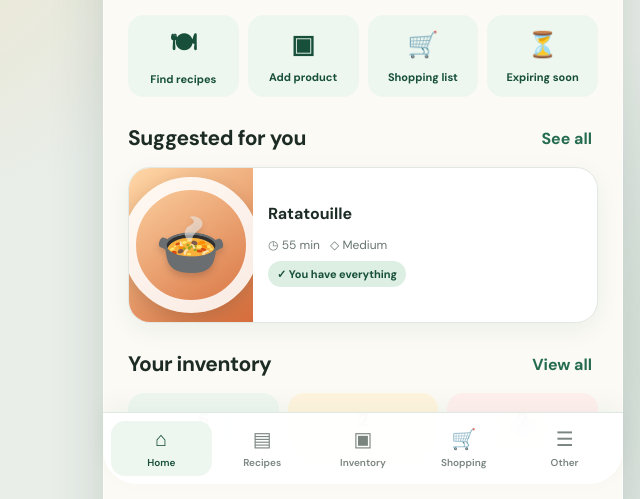
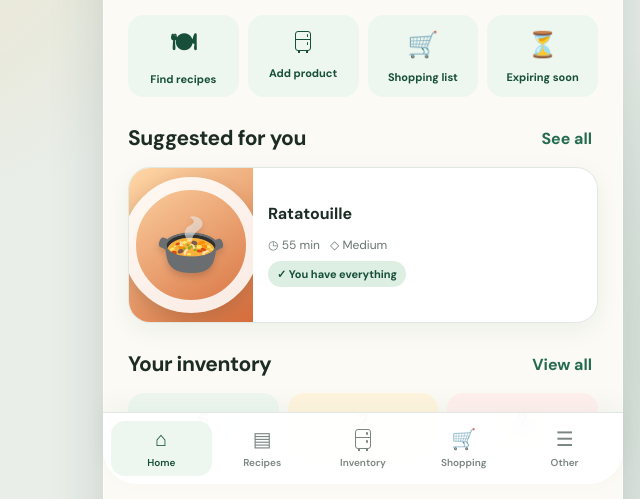
Before and after one commit to ipm-group-2/kitchen-assistant-prototype, a plain HTML site: page index.html in a window 1280 px wide. Shown: the part 286-785 px from the top of the page, 277-917 px from the left. Drawn offline with Linux system fonts and the light colour scheme.

Commit message:
Remove scenario labels and add refrigerator icon

```diff
--- a/app.js
+++ b/app.js
@@ -51,7 +51,7 @@ function resetState(showMessage = false) {
   stopTimer();
   route = 'home'; history = []; activeRecipe = null; cookStep = 0;
   render();
-  if (showMessage) showToast('Prototype reset — all scenarios are ready.');
+  if (showMessage) showToast('Prototype reset and ready to use.');
 }
 
 function go(next, push = true) {
@@ -89,7 +89,7 @@ function renderHome() {
     <div class="search-wrap"><input class="search" id="homeSearch" placeholder="Search recipes or ingredients…" aria-label="Search recipes or ingredients"></div>
     <div class="quick-grid">
       <button class="quick-action" data-route="recipes"><span>🍽</span>Find recipes</button>
-      <button class="quick-action" data-route="inventory"><span>▣</span>Add product</button>
+      <button class="quick-action" data-route="inventory"><span class="fridge-icon" aria-hidden="true"><i></i></span>Add product</button>
       <button class="quick-action" data-route="shopping"><span>🛒</span>Shopping list</button>
       <button class="quick-action" id="expiryShortcut"><span>⏳</span>Expiring soon</button>
     </div>
@@ -122,7 +122,7 @@ function renderInventory() {
   if (sort === 'expiry') items.sort((a,b) => a.days - b.days);
   if (sort === 'name') items.sort((a,b) => a.name.localeCompare(b.name));
   screen.innerHTML = `
-    <p class="eyebrow">Scenario 1</p><h1>Inventory</h1><p class="subtitle">Track what you have and use it before it expires.</p>
+    <h1>Inventory</h1><p class="subtitle">Track what you have and use it before it expires.</p>
     <div class="search-wrap"><input class="search" id="inventorySearch" value="${escapeHtml(inventoryQuery)}" placeholder="Search ingredients…"></div>
     <div class="toolbar">
       ${['All','Vegetables','Dairy','Pantry','Expiring'].map(x => `<button class="chip ${inventoryFilter===x?'active':''}" data-filter="${x}">${x}</button>`).join('')}
@@ -171,7 +171,7 @@ function renderRecipes() {
   if (recipeFilter === 'Under 30 min') list = list.filter(r => r.time <= 30);
   if (recipeFilter === 'I have everything') list = list.filter(r => r.missing === 0);
   screen.innerHTML = `
-    <p class="eyebrow">Scenario 2</p><h1>Find a recipe</h1><p class="subtitle">Suggestions use your inventory and prioritise ingredients close to expiry.</p>
+    <h1>Find a recipe</h1><p class="subtitle">Suggestions use your inventory and prioritise ingredients close to expiry.</p>
     <div class="availability-banner">🥬 Spinach expires tomorrow · recipes using it appear first.</div>
     <div class="search-wrap"><input class="search" id="recipeSearch" value="${escapeHtml(recipeQuery)}" placeholder="What would you like to cook?"></div>
     <div class="toolbar">${['All','I have everything','Under 30 min'].map(x => `<button class="chip ${recipeFilter===x?'active':''}" data-recipe-filter="${x}">${x}</button>`).join('')}</div>
@@ -255,7 +255,7 @@ function formatTime(s){ return `${String(Math.floor(s/60)).padStart(2,'0')}:${St
 function renderShopping() {
   screen.innerHTML = `<p class="eyebrow">Supporting feature</p><h1>Shopping</h1><p class="subtitle">Missing ingredients can move here directly from recipes.</p><div class="card">${state.shopping.map((i,idx)=>`<label class="shopping-row ${i.done?'done':''}"><input type="checkbox" data-shopping="${idx}" ${i.done?'checked':''}><span><strong>${i.name}</strong><br><small>${i.qty}</small></span><button class="kebab" type="button">⋮</button></label>`).join('')}</div><button class="secondary" id="addShopping" style="width:100%;margin-top:14px">+ Add another item</button>`;
   document.querySelectorAll('[data-shopping]').forEach(c=>c.onchange=()=>{state.shopping[c.dataset.shopping].done=c.checked;renderShopping();});
-  document.querySelector('#addShopping').onclick=()=>showToast('Manual shopping entry is outside the three evaluated scenarios.');
+  document.querySelector('#addShopping').onclick=()=>showToast('Manual shopping entry is not available in this prototype.');
 }
 
 function renderOther() {
--- a/index.html
+++ b/index.html
@@ -31,7 +31,7 @@
     <nav class="bottom-nav" aria-label="Main navigation">
       <button class="nav-item active" data-route="home"><span aria-hidden="true">⌂</span><small>Home</small></button>
       <button class="nav-item" data-route="recipes"><span aria-hidden="true">▤</span><small>Recipes</small></button>
-      <button class="nav-item" data-route="inventory"><span aria-hidden="true">▣</span><small>Inventory</small></button>
+      <button class="nav-item" data-route="inventory"><span class="fridge-icon" aria-hidden="true"><i></i></span><small>Inventory</small></button>
       <button class="nav-item" data-route="shopping"><span aria-hidden="true">🛒</span><small>Shopping</small></button>
       <button class="nav-item" data-route="other"><span aria-hidden="true">☰</span><small>Other</small></button>
     </nav>
--- a/styles.css
+++ b/styles.css
@@ -192,3 +192,43 @@ label { font-size: 12px; font-weight: 700; }
   .recipe-feature { grid-template-columns: 108px 1fr; }
   .demo-pill { display: none; }
 }
+.fridge-icon {
+  position: relative;
+  display: inline-block;
+  width: 16px;
+  height: 20px;
+  border: 1.8px solid currentColor;
+  border-radius: 3px;
+  box-sizing: border-box;
+}
+
+.fridge-icon::before {
+  content: "";
+  position: absolute;
+  left: 0;
+  right: 0;
+  top: 7px;
+  border-top: 1.5px solid currentColor;
+}
+
+.fridge-icon::after {
+  content: "";
+  position: absolute;
+  right: 2px;
+  top: 2px;
+  width: 1.5px;
+  height: 3px;
+  border-radius: 1px;
+  background: currentColor;
+  box-shadow: 0 8px 0 currentColor;
+}
+
+.fridge-icon i {
+  position: absolute;
+  left: 2px;
+  bottom: -3px;
+  width: 2px;
+  height: 2px;
+  background: currentColor;
+  box-shadow: 8px 0 0 currentColor;
+}
```
